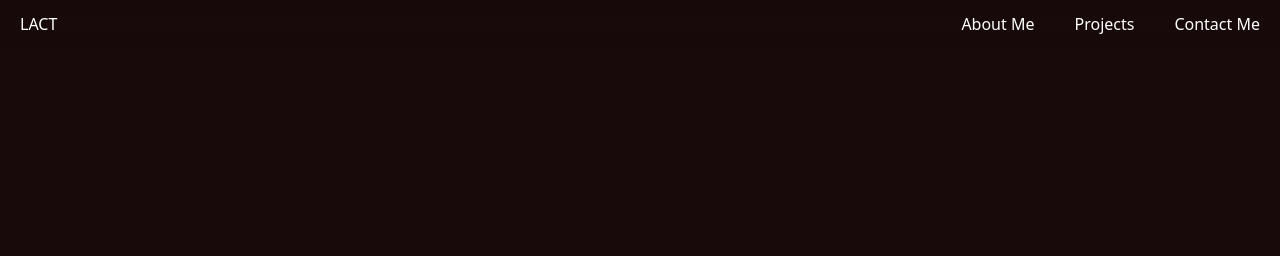
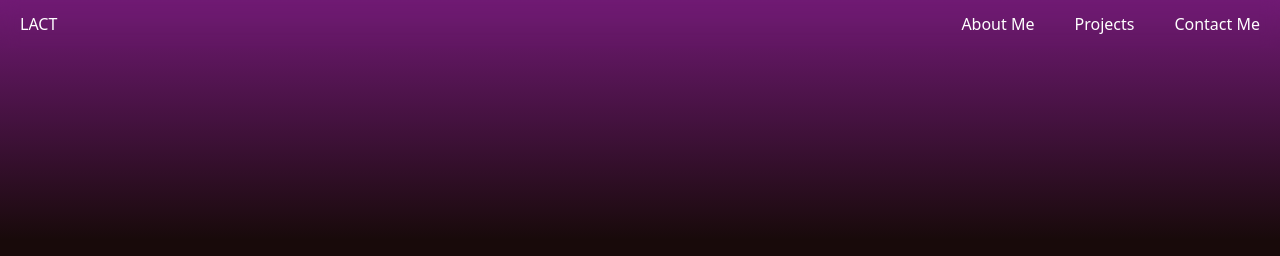
Before and after one commit to lact03/luisdev, a website: page index.html in a window 1280 px wide. Shown: the top 256 px of the page. Drawn offline with Linux system fonts and the light colour scheme.

Commit message:
add linear gradient background

```diff
--- a/index.html
+++ b/index.html
@@ -13,7 +13,9 @@
       referrerpolicy="no-referrer"
     />
   </head>
-  <body class="bg-primary text-white">
+  <body
+    class="text-white bg-fixed bg-gradient-to-t from-primary from-70% to-secondary-1"
+  >
     <header class="">
       <!-- Navbar -->
       <nav id="navBar">
```
Also changed, not shown: dist/output.css.
